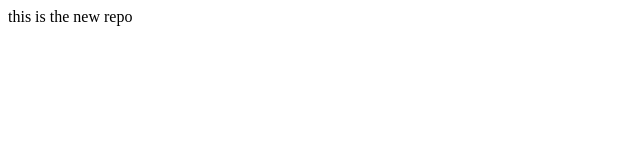
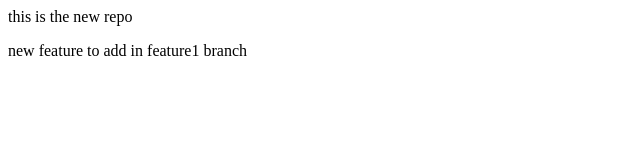
Before and after one commit to juhiramrakyani/new-repo, a plain HTML site: page index.html in a window 1280 px wide. Shown: the whole page, without its empty margins (0-640 px from the left). Drawn offline with Linux system fonts and the light colour scheme.

Commit message:
new feature add

```diff
--- a/index.html
+++ b/index.html
@@ -1 +1,2 @@
 <p>this is the new repo</p>
+<p>new feature to add in feature1 branch</p>
```
